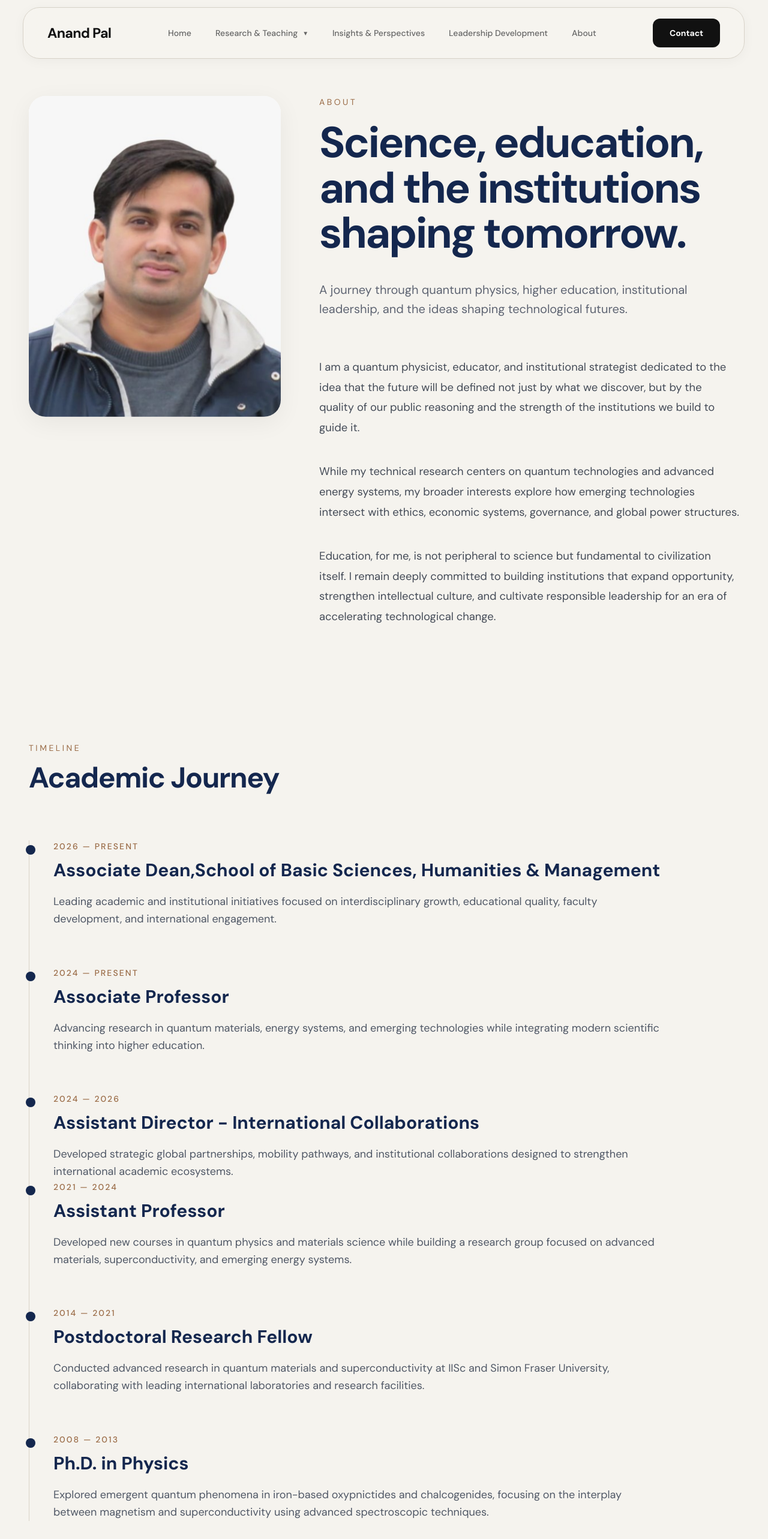
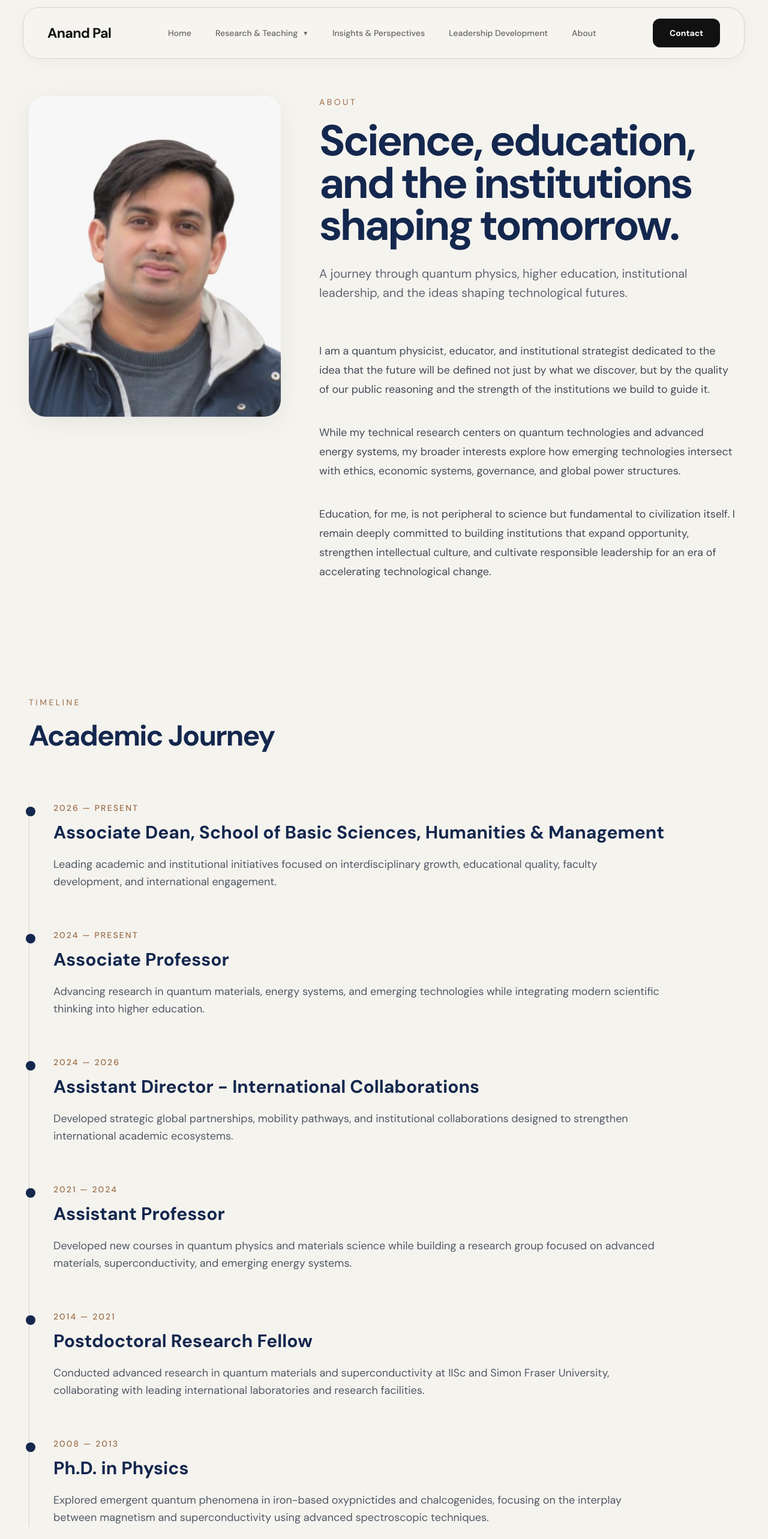
Before and after one commit to AarushPramit/Portfolio-2.0, a React (Vite) app: page /about in a window 1280 px wide. Shown: the top 2566 px of the page at 60% size. Built offline with nearby package versions, Linux system fonts and the light colour scheme.

Commit message:
Refactor About component layout and styling

```diff
--- a/src/pages/About.jsx
+++ b/src/pages/About.jsx
@@ -6,24 +6,65 @@ function About() {
     <div className="bg-[#F5F3EE] text-[#14274E]">
 
       {/* HERO SECTION */}
-      <section className="mx-auto max-w-[1400px] px-6 pb-24 pt-40 lg:px-12">
+      <section
+        className="
+        mx-auto
+        max-w-[1400px]
+        px-6
+        pb-20
+        pt-32
 
-        <div className="grid items-start gap-16 lg:grid-cols-[420px_1fr]">
+        md:pt-36
+
+        lg:px-12
+        lg:pb-24
+        lg:pt-40
+        "
+      >
+
+        <div
+          className="
+          grid
+          items-start
+          gap-14
+
+          lg:grid-cols-[420px_1fr]
+          lg:gap-16
+          "
+        >
 
           {/* LEFT IMAGE */}
           <motion.div
             initial={{ opacity: 0, y: 40 }}
             animate={{ opacity: 1, y: 0 }}
             transition={{ duration: 0.7 }}
-            className="sticky top-32"
+            className="relative lg:sticky lg:top-32"
           >
 
-            <div className="overflow-hidden rounded-[28px] bg-white shadow-[0_10px_40px_rgba(0,0,0,0.06)]">
+            <div
+              className="
+              mx-auto
+              overflow-hidden
+              rounded-[28px]
+              bg-white
+              shadow-[0_10px_40px_rgba(0,0,0,0.06)]
+
+              max-w-[340px]
+
+              sm:max-w-[420px]
+
+              lg:max-w-none
+              "
+            >
 
               <img
                 src={Aboutphoto}
                 alt="Dr Anand Pal"
-                className="h-full w-full object-cover"
+                className="
+                h-full
+                w-full
+                object-cover
+                "
               />
 
             </div>
@@ -38,12 +79,34 @@ function About() {
           >
 
             {/* LABEL */}
-            <p className="mb-5 text-sm uppercase tracking-[0.25em] text-[#9A6B46]">
+            <p
+              className="
+              mb-5
+              text-sm
+              uppercase
+              tracking-[0.25em]
+              text-[#9A6B46]
+              "
+            >
               About
             </p>
 
             {/* TITLE */}
-            <h1 className="max-w-4xl text-5xl font-bold leading-[1.05] tracking-[-0.04em] text-[#14274E] sm:text-6xl lg:text-7xl">
+            <h1
+              className="
+              max-w-4xl
+
+              text-[3.4rem]
+              font-bold
+              leading-[0.98]
+              tracking-[-0.05em]
+              text-[#14274E]
+
+              sm:text-6xl
+
+              lg:text-7xl
+              "
+            >
               Science,
               education,
               and the institutions
@@ -51,16 +114,44 @@ function About() {
             </h1>
 
             {/* SUBTEXT */}
-            <p className="mt-10 max-w-3xl text-xl leading-relaxed text-[#5E6472]">
+            <p
+              className="
+              mt-7
+              max-w-3xl
+
+              text-[1.12rem]
+              leading-relaxed
+              text-[#5E6472]
+
+              sm:text-xl
+              "
+            >
               A journey through quantum physics,
               higher education, institutional leadership,
               and the ideas shaping technological futures.
             </p>
 
             {/* BIOGRAPHY */}
-            <div className="mt-16 space-y-10">
+            <div
+              className="
+              mt-12
+              space-y-8
 
-              <p className="text-[1.15rem] leading-[2.1rem] text-[#444B57]">
+              lg:mt-16
+              lg:space-y-10
+              "
+            >
+
+              <p
+                className="
+                text-[1.02rem]
+                leading-[1.95rem]
+                text-[#444B57]
+
+                sm:text-[1.12rem]
+                sm:leading-[2rem]
+                "
+              >
                 I am a quantum physicist, educator,
                 and institutional strategist dedicated to the idea
                 that the future will be defined not just by what
@@ -69,7 +160,16 @@ function About() {
                 we build to guide it.
               </p>
 
-              <p className="text-[1.15rem] leading-[2.1rem] text-[#444B57]">
+              <p
+                className="
+                text-[1.02rem]
+                leading-[1.95rem]
+                text-[#444B57]
+
+                sm:text-[1.12rem]
+                sm:leading-[2rem]
+                "
+              >
                 While my technical research centers on quantum
                 technologies and advanced energy systems,
                 my broader interests explore how emerging
@@ -78,7 +178,16 @@ function About() {
                 and global power structures.
               </p>
 
-              <p className="text-[1.15rem] leading-[2.1rem] text-[#444B57]">
+              <p
+                className="
+                text-[1.02rem]
+                leading-[1.95rem]
+                text-[#444B57]
+
+                sm:text-[1.12rem]
+                sm:leading-[2rem]
+                "
+              >
                 Education, for me, is not peripheral to science
                 but fundamental to civilization itself.
                 I remain deeply committed to building
@@ -97,35 +206,84 @@ function About() {
       </section>
 
       {/* ACADEMIC JOURNEY */}
-      <section className="mx-auto max-w-[1400px] px-6 py-24 lg:px-12">
+      <section
+        className="
+        mx-auto
+        max-w-[1400px]
+        px-6
+        py-20
+
+        lg:px-12
+        lg:py-24
+        "
+      >
 
         {/* SECTION LABEL */}
-        <p className="mb-4 text-sm uppercase tracking-[0.25em] text-[#9A6B46]">
+        <p
+          className="
+          mb-4
+          text-sm
+          uppercase
+          tracking-[0.25em]
+          text-[#9A6B46]
+          "
+        >
           Timeline
         </p>
 
         {/* HEADING */}
-        <h2 className="text-5xl font-bold tracking-[-0.03em] text-[#14274E]">
+        <h2
+          className="
+          text-[2.7rem]
+          font-bold
+          leading-tight
+          tracking-[-0.04em]
+          text-[#14274E]
+
+          sm:text-5xl
+          "
+        >
           Academic Journey
         </h2>
 
         {/* TIMELINE */}
-        <div className="mt-20 border-l border-[#D9D3C8] pl-10">
+        <div
+          className="
+          mt-14
+          border-l
+          border-[#D9D3C8]
+          pl-7
+
+          sm:pl-10
+
+          lg:mt-20
+          "
+        >
 
           {/* ITEM */}
           <div className="relative pb-16">
 
-            <div className="absolute -left-[46px] top-2 h-4 w-4 rounded-full bg-[#14274E]" />
+            <div className="absolute -left-[34px] top-2 h-4 w-4 rounded-full bg-[#14274E] sm:-left-[46px]" />
 
             <p className="mb-3 text-sm font-medium uppercase tracking-[0.15em] text-[#9A6B46]">
               2026 — Present
             </p>
 
-            <h3 className="text-3xl font-bold text-[#14274E]">
-              Associate Dean,School of Basic Sciences, Humanities & Management
+            <h3
+              className="
+              text-[1.7rem]
+              font-bold
+              leading-tight
+              text-[#14274E]
+
+              sm:text-3xl
+              "
+            >
+              Associate Dean, School of Basic Sciences,
+              Humanities & Management
             </h3>
 
-            <p className="mt-5 max-w-5xl text-lg leading-relaxed text-[#505866]">
+            <p className="mt-5 max-w-5xl text-base leading-relaxed text-[#505866] sm:text-lg">
               Leading academic and institutional initiatives
               focused on interdisciplinary growth,
               educational quality,
@@ -138,17 +296,26 @@ function About() {
           {/* ITEM */}
           <div className="relative pb-16">
 
-            <div className="absolute -left-[46px] top-2 h-4 w-4 rounded-full bg-[#14274E]" />
+            <div className="absolute -left-[34px] top-2 h-4 w-4 rounded-full bg-[#14274E] sm:-left-[46px]" />
 
             <p className="mb-3 text-sm font-medium uppercase tracking-[0.15em] text-[#9A6B46]">
               2024 — Present
             </p>
 
-            <h3 className="text-3xl font-bold text-[#14274E]">
+            <h3
+              className="
+              text-[1.7rem]
+              font-bold
+              leading-tight
+              text-[#14274E]
+
+              sm:text-3xl
+              "
+            >
               Associate Professor
             </h3>
 
-            <p className="mt-5 max-w-5xl text-lg leading-relaxed text-[#505866]">
+            <p className="mt-5 max-w-5xl text-base leading-relaxed text-[#505866] sm:text-lg">
               Advancing research in quantum materials,
               energy systems,
               and emerging technologies
@@ -159,39 +326,59 @@ function About() {
           </div>
 
           {/* ITEM */}
-          <div className="relative">
+          <div className="relative pb-16">
 
-            <div className="absolute -left-[46px] top-2 h-4 w-4 rounded-full bg-[#14274E]" />
+            <div className="absolute -left-[34px] top-2 h-4 w-4 rounded-full bg-[#14274E] sm:-left-[46px]" />
 
             <p className="mb-3 text-sm font-medium uppercase tracking-[0.15em] text-[#9A6B46]">
               2024 — 2026
             </p>
 
-            <h3 className="text-3xl font-bold text-[#14274E]">
+            <h3
+              className="
+              text-[1.7rem]
+              font-bold
+              leading-tight
+              text-[#14274E]
+
+              sm:text-3xl
+              "
+            >
               Assistant Director - International Collaborations
             </h3>
 
-            <p className="mt-5 max-w-5xl text-lg leading-relaxed text-[#505866]">
+            <p className="mt-5 max-w-5xl text-base leading-relaxed text-[#505866] sm:text-lg">
               Developed strategic global partnerships,
               mobility pathways,
               and institutional collaborations
               designed to strengthen international academic ecosystems.
             </p>
 
+          </div>
+
           {/* ITEM */}
           <div className="relative pb-16">
 
-  <div className="absolute -left-[46px] top-2 h-4 w-4 rounded-full bg-[#14274E]" />
+            <div className="absolute -left-[34px] top-2 h-4 w-4 rounded-full bg-[#14274E] sm:-left-[46px]" />
 
             <p className="mb-3 text-sm font-medium uppercase tracking-[0.15em] text-[#9A6B46]">
               2021 — 2024
             </p>
 
-  <h3 className="text-3xl font-bold text-[#14274E]">
+            <h3
+              className="
+              text-[1.7rem]
+              font-bold
+              leading-tight
+              text-[#14274E]
+
+              sm:text-3xl
+              "
+            >
               Assistant Professor
             </h3>
 
-  <p className="mt-5 max-w-5xl text-lg leading-relaxed text-[#505866]">
+            <p className="mt-5 max-w-5xl text-base leading-relaxed text-[#505866] sm:text-lg">
               Developed new courses in quantum physics and materials science
               while building a research group focused on advanced materials,
               superconductivity, and emerging energy systems.
@@ -202,17 +389,26 @@ function About() {
           {/* ITEM */}
           <div className="relative pb-16">
 
-  <div className="absolute -left-[46px] top-2 h-4 w-4 rounded-full bg-[#14274E]" />
+            <div className="absolute -left-[34px] top-2 h-4 w-4 rounded-full bg-[#14274E] sm:-left-[46px]" />
 
             <p className="mb-3 text-sm font-medium uppercase tracking-[0.15em] text-[#9A6B46]">
               2014 — 2021
             </p>
 
-  <h3 className="text-3xl font-bold text-[#14274E]">
+            <h3
+              className="
+              text-[1.7rem]
+              font-bold
+              leading-tight
+              text-[#14274E]
+
+              sm:text-3xl
+              "
+            >
               Postdoctoral Research Fellow
             </h3>
 
-  <p className="mt-5 max-w-5xl text-lg leading-relaxed text-[#505866]">
+            <p className="mt-5 max-w-5xl text-base leading-relaxed text-[#505866] sm:text-lg">
               Conducted advanced research in quantum materials and
               superconductivity at IISc and Simon Fraser University,
               collaborating with leading international laboratories
@@ -224,23 +420,31 @@ function About() {
           {/* ITEM */}
           <div className="relative">
 
-  <div className="absolute -left-[46px] top-2 h-4 w-4 rounded-full bg-[#14274E]" />
+            <div className="absolute -left-[34px] top-2 h-4 w-4 rounded-full bg-[#14274E] sm:-left-[46px]" />
 
             <p className="mb-3 text-sm font-medium uppercase tracking-[0.15em] text-[#9A6B46]">
               2008 — 2013
             </p>
 
-  <h3 className="text-3xl font-bold text-[#14274E]">
+            <h3
+              className="
+              text-[1.7rem]
+              font-bold
+              leading-tight
+              text-[#14274E]
+
+              sm:text-3xl
+              "
+            >
               Ph.D. in Physics
             </h3>
 
-  <p className="mt-5 max-w-5xl text-lg leading-relaxed text-[#505866]">
+            <p className="mt-5 max-w-5xl text-base leading-relaxed text-[#505866] sm:text-lg">
               Explored emergent quantum phenomena in iron-based oxypnictides
               and chalcogenides, focusing on the interplay between
               magnetism and superconductivity using advanced spectroscopic techniques.
             </p>
 
-</div>
           </div>
 
         </div>
@@ -248,23 +452,66 @@ function About() {
       </section>
 
       {/* LOOKING FORWARD */}
-<section className="px-6 pb-32 pt-10 md:px-10 lg:px-[8%]">
+      <section
+        className="
+        px-6
+        pb-24
+        pt-6
+
+        md:px-10
+
+        lg:px-[8%]
+        lg:pb-32
+        "
+      >
 
         <div className="mx-auto max-w-5xl text-center">
 
           {/* LABEL */}
-    <p className="mb-5 text-sm uppercase tracking-[0.3em] text-[#9A6B46]">
+          <p
+            className="
+            mb-5
+            text-sm
+            uppercase
+            tracking-[0.3em]
+            text-[#9A6B46]
+            "
+          >
             Looking Forward
           </p>
 
           {/* TITLE */}
-    <h2 className="text-4xl font-bold tracking-tight text-[#14274E] md:text-6xl">
+          <h2
+            className="
+            text-[2.8rem]
+            font-bold
+            leading-[1.02]
+            tracking-[-0.05em]
+            text-[#14274E]
+
+            md:text-6xl
+            "
+          >
             Building institutions
             for the future of science.
           </h2>
 
           {/* TEXT */}
-    <p className="mx-auto mt-10 max-w-4xl text-xl leading-relaxed text-[#667085]">
+          <p
+            className="
+            mx-auto
+            mt-8
+            max-w-4xl
+
+            text-[1.08rem]
+            leading-relaxed
+            text-[#667085]
+
+            sm:text-xl
+
+            lg:mt-10
+            "
+          >
             As emerging technologies reshape societies,
             I seek to contribute not only through scientific research,
             but also through building educational systems,
```
Lines whose indentation alone changed are shown as unchanged.
